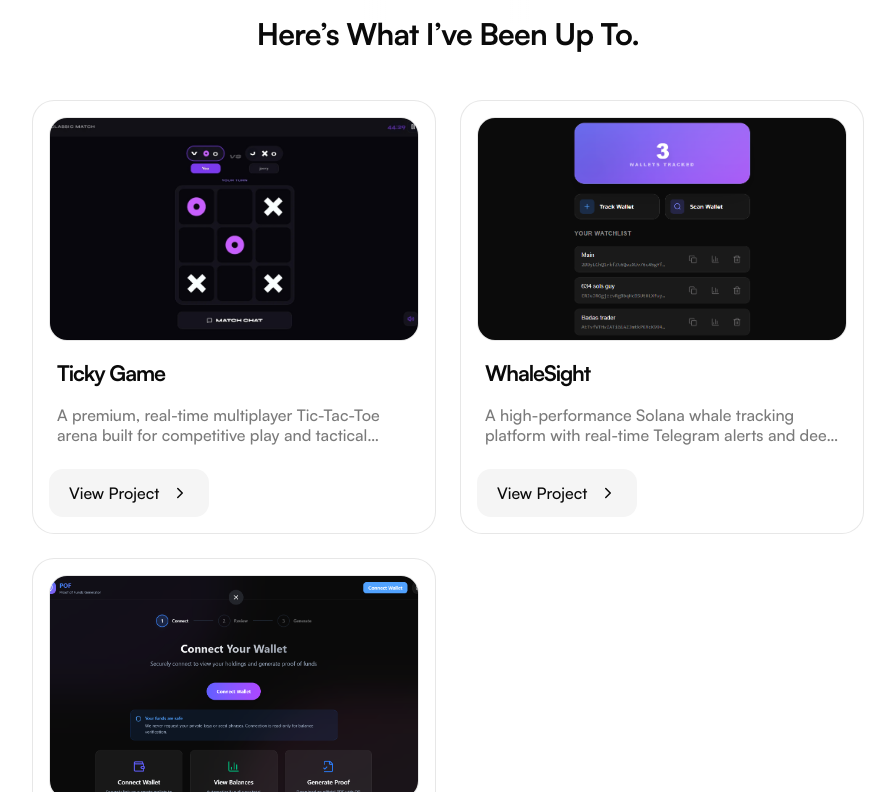
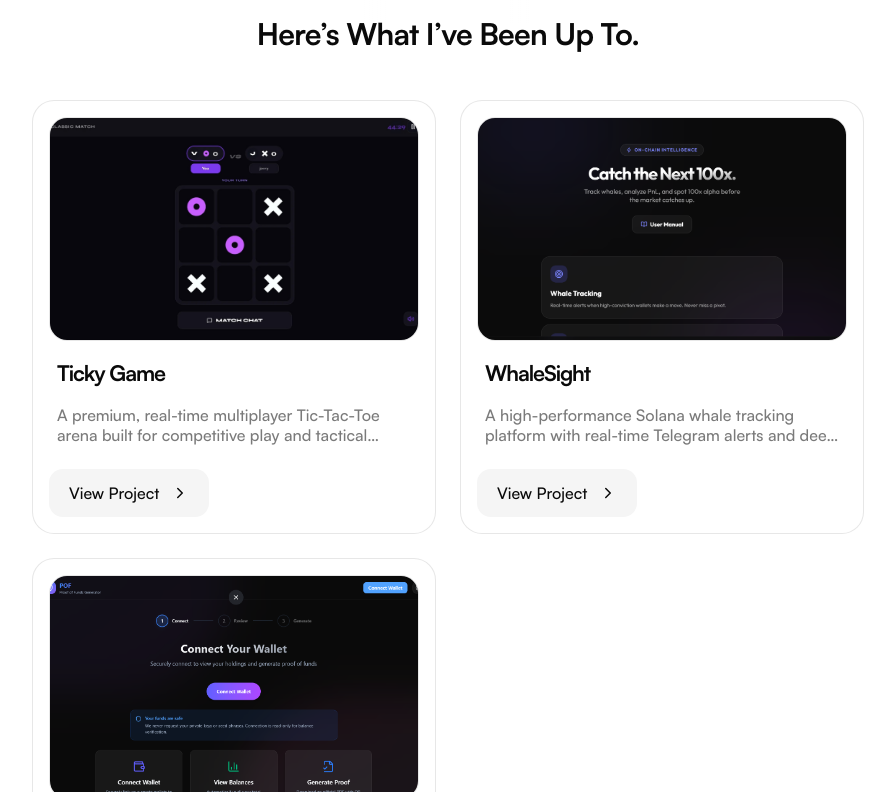
Before and after one commit to vicdevman/vicdevman, a Next.js app: page / in a window 1280 px wide. Shown: the part 2008-2800 px from the top of the page, without its empty margins (192-1087 px from the left). Built offline with nearby package versions, Linux system fonts and the light colour scheme.

Commit message:
update: fixed up and updated wallet-scan details

```diff
--- a/app/components/projectDetail.js
+++ b/app/components/projectDetail.js
@@ -305,7 +305,7 @@
                   src={img}
                   alt={`${project.title} - Image ${idx + 1}`}
                   fill
-                  className="object-cover group-hover:scale-105 transition-transform duration-700"
+                  className="object-cover object-top group-hover:scale-105 transition-transform duration-700"
                 />
               </motion.div>
             ))}
--- a/app/components/projects.js
+++ b/app/components/projects.js
@@ -130,7 +130,7 @@
                   alt={project.title}
                   width={1000}
                   height={1000}
-                  className="object-cover min-w-full w-200 h-56 rounded-2xl border border-neutral-200/90 shadow-[0_8px_20px_0_rgba(0,0,0, 0.8)]"
+                  className="object-cover object-top min-w-full w-200 h-56 rounded-2xl border border-neutral-200/90 shadow-[0_8px_20px_0_rgba(0,0,0, 0.8)]"
                 />
 
                 <h1 className="text-[1.35rem] font-[satoshi-bold] mb-2 tracking-tighter ml-2 ">
--- a/app/data/projects.data.js
+++ b/app/data/projects.data.js
@@ -60,7 +60,7 @@
   {
     id: "whalesight",
     title: "WhaleSight",
-    image: "/project-image/whalesight-c.png",
+    image: "/image/whalesight-landing.png",
     description:
       "A high-performance Solana whale tracking platform with real-time Telegram alerts and deep wallet analytics.",
     longDescription: `Problem:
@@ -84,8 +84,9 @@
       "Solana Web3.js",
       "Telegram Bot API",
       "Turborepo",
+      "Monorepo"
     ],
-    link: "https://t.me/WhaleSightBot",
+    link: "https://whale-sight-web.vercel.app/",
     githubLink: "https://github.com/vicdevman/whaleSight",
     demoLink: "https://t.me/WhaleSightBot",
     category: ["Web App", "Web3", "Telegram Bot", "Blockchain", "Analytics"],
@@ -93,6 +94,7 @@
     completionDate: "2025-01",
     role: "Full Stack Developer",
     images: [
+      "/project-image/whalesight-c.png",
       "/image/whalesight-wallet-scan.png",
       "/image/whalesight-telegram-bot.png",
       "/image/whalesight-alert.png",
```
Also changed, not shown: public/image/whalesight-landing.png (added).
